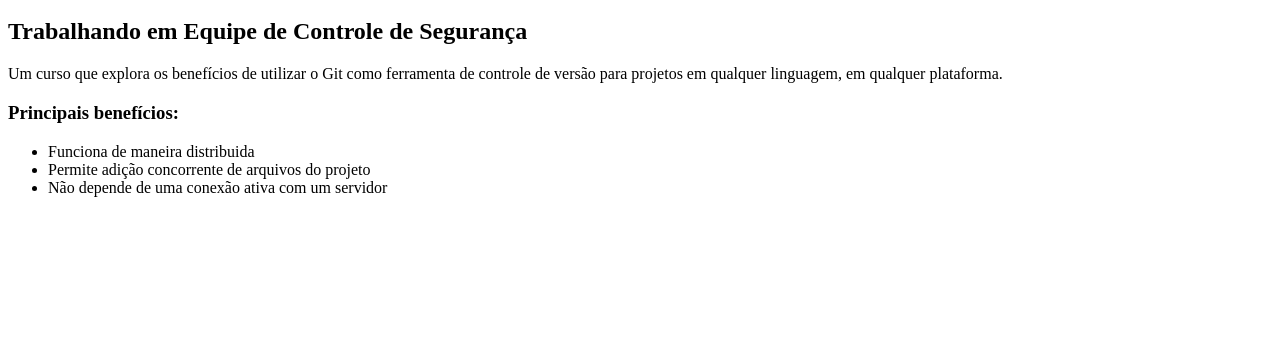
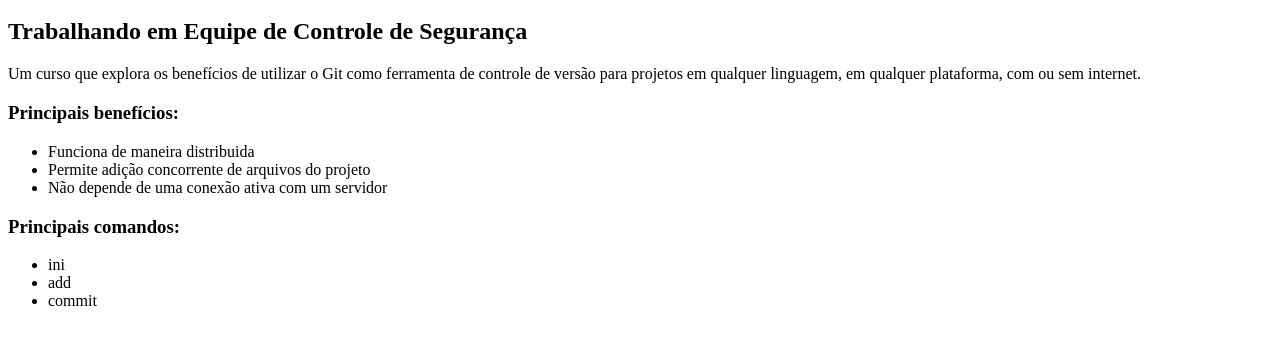
Before and after one commit to mpra90/meu_repositorio, a plain HTML site: page index.html in a window 1280 px wide. Shown: the part 48-392 px from the top of the page. Drawn offline with Linux system fonts and the light colour scheme.

Commit message:
Alterado o conteúdo da página index.html

```diff
--- a/index.html
+++ b/index.html
@@ -11,7 +11,7 @@
 
     <p>Um curso que explora os benefícios de utilizar o Git como ferramenta
         de controle de versão para projetos em qualquer linguagem, em
-        qualquer plataforma.
+        qualquer plataforma, com ou sem internet.
     </p>
 
     <h3>Principais benefícios:</h3>
@@ -21,5 +21,13 @@
         <li>Permite adição concorrente de arquivos do projeto</li>
         <li>Não depende de uma conexão ativa com um servidor</li>
     </ul>
+
+    <h3>Principais comandos:</h3>
+
+    <ul>
+        <li>ini</li>
+        <li>add</li>
+        <li>commit</li>
+    </ul>
 </body>
 </html>
```
